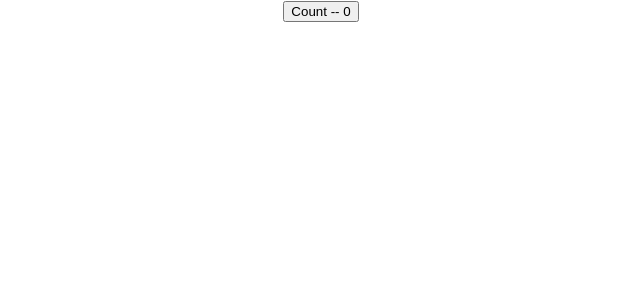
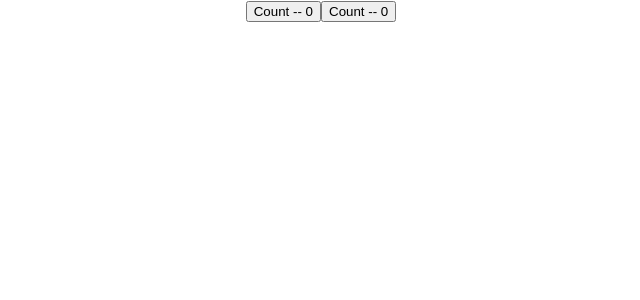
Before and after one commit to dharm-singh-au26/mynewapp, a React (Create React App) app: page / in a window 1280 px wide. Shown: the top 300 px of the page, without its empty margins (319-959 px from the left). Built offline with nearby package versions, Linux system fonts and the light colour scheme.

Commit message:
use multiple time custom hooks

```diff
--- a/src/App.js
+++ b/src/App.js
@@ -6,6 +6,7 @@
 import CounterTwo from "./components/CounterTwo";
 import DataFetching from "./components/DataFetching";
 import DocTitleOne from "./components/DocTitleOne";
+import DocTitleTwo from "./components/DocTitleTwo";
 import HookCounter from "./components/HookCounter";
 import HookCounterArray from "./components/HookCounterArray";
 import HookCounterTwo from "./components/HookCounterTwo";
@@ -47,6 +48,7 @@
         {/* < CounterOne />  */}
         {/* <CounterTwo/> */}
         <DocTitleOne/>
+        <DocTitleTwo/>
       </>
     </div>
   );
--- /dev/null
+++ b/src/components/DocTitleTwo.js
@@ -0,0 +1,15 @@
+import React, { useEffect, useState } from 'react'
+import useDocumentTitle from '../hooks/useDocumentTitle'
+
+function DocTitleTwo() {
+    const [count,setCount] = useState(0)
+    useDocumentTitle(count)
+
+  return (
+    <>
+    <button onClick={() =>setCount(count +1 )} >  Count -- {count}</button>
+    </>
+  )
+}
+
+export default DocTitleTwo
```
